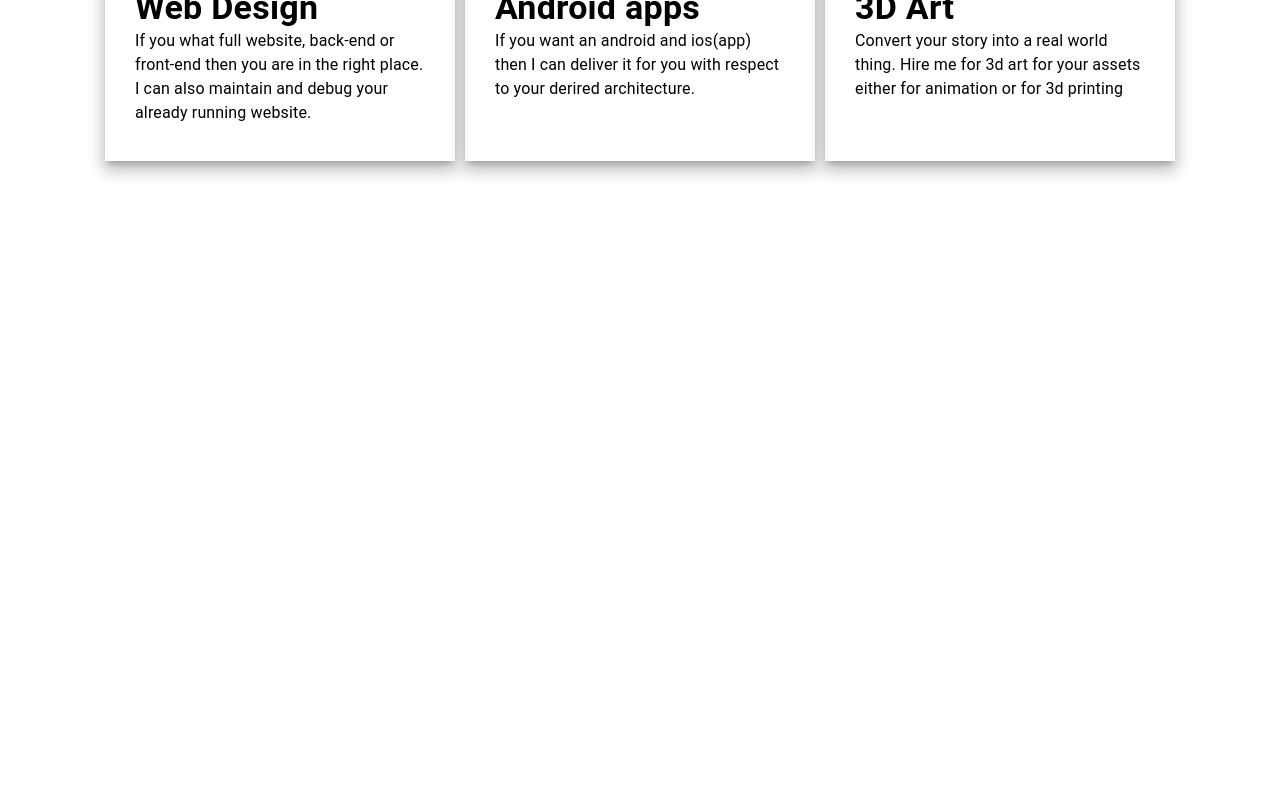
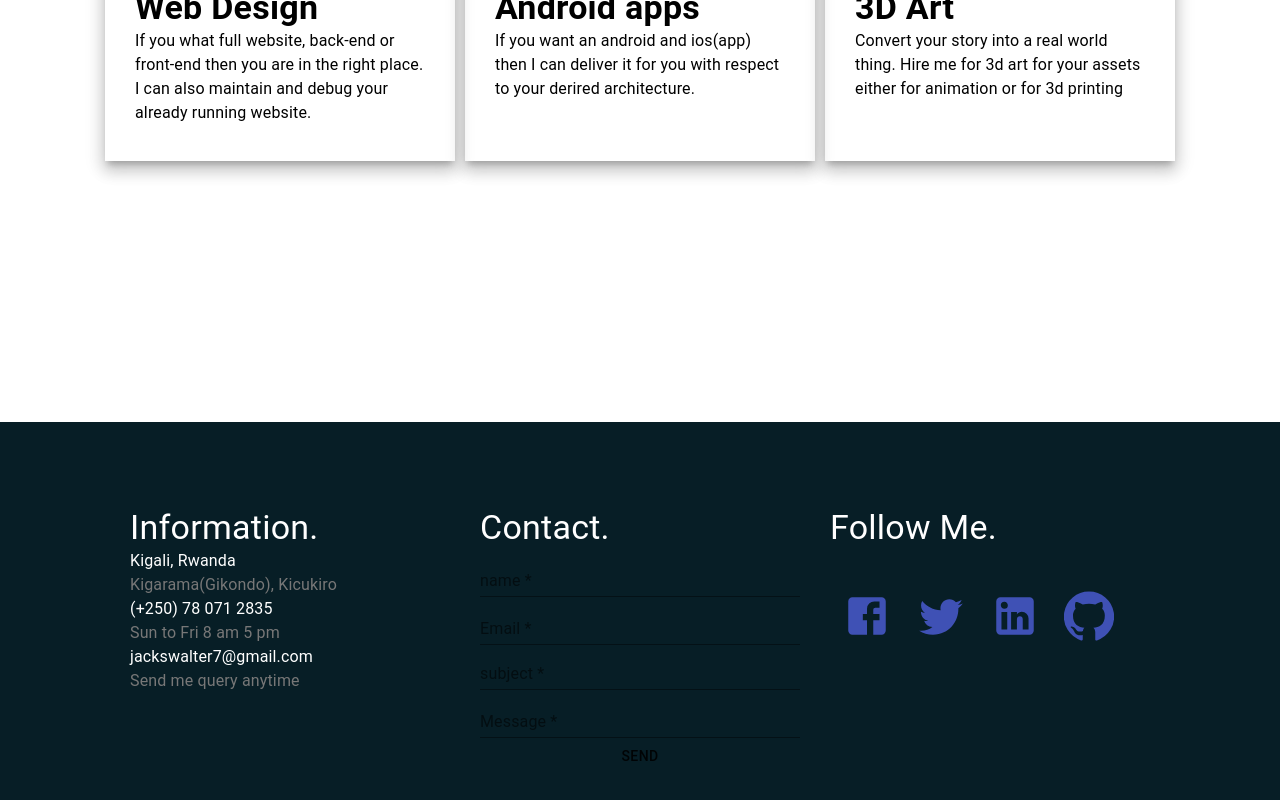
Before and after one commit to MugiranezaJ/MeOnline, a React (Create React App) app: page / in a window 1280 px wide. Shown: the part 2626-3426 px from the top of the page. Before the commit the page ends 3048 px from the top, so only its background shows below. Built offline with nearby package versions, Linux system fonts and the light colour scheme.

Commit message:
adding footer

```diff
--- a/package.json
+++ b/package.json
@@ -9,12 +9,15 @@
     "@testing-library/jest-dom": "^5.13.0",
     "@testing-library/react": "^11.2.7",
     "@testing-library/user-event": "^12.8.3",
+    "emailjs-com": "^2.6.4",
+    "formik": "^2.2.9",
     "react": "^17.0.2",
     "react-dom": "^17.0.2",
     "react-router-dom": "^5.2.0",
     "react-router-hash-link": "^2.4.3",
     "react-scripts": "4.0.3",
-    "web-vitals": "^1.1.2"
+    "web-vitals": "^1.1.2",
+    "yup": "^0.32.9"
   },
   "scripts": {
     "start": "react-scripts start",
--- a/src/App.js
+++ b/src/App.js
@@ -8,7 +8,7 @@ import { About } from './Components/About'
 import { Experience } from './Components/Experience'
 import { Facebook, GitHub, HomeOutlined, LinkedIn, MailOutline, PhoneOutlined, Twitter } from '@material-ui/icons';
 import { Services } from './Components/Services';
-// import { Footer } from './components/footer';
+import { Footer } from './Components/footer';
 import { HashLink as Link } from 'react-router-hash-link';
 import { BrowserRouter as Router } from "react-router-dom";
 import SideDrawer from './Components/Drawer';
@@ -82,7 +82,7 @@ function App() {
       <About/>
       <Experience/>
       <Services/>
-      {/* <Footer/> */}
+      <Footer/>
     </div>
   );
 }
--- /dev/null
+++ b/src/Components/contactForm.js
@@ -0,0 +1,105 @@
+import React, { useState } from "react";
+import { Field, Formik } from "formik";
+import { makeStyles } from '@material-ui/core/styles';
+import * as Yup from "yup";
+import { Button, TextField } from "@material-ui/core";
+import emailjs from 'emailjs-com';
+export const ContactForm = () => {
+    const classes = useStyles();
+    const [response, setResponse] = useState();
+    const [error, setError] = useState();
+    return (
+  <Formik
+    initialValues={{ name:"", email: "", subject:"", message: "" }}
+    onSubmit={(values, { resetForm,setSubmitting }) => {
+        console.log("Logging in", values);
+        emailjs.send('service_q29gkb8', 'template_z0lvimw', values, 'user_CcwoPuwA0EUIOWdFSPZPC')
+        .then((result) => {
+            console.log(result.text);
+            setResponse(result.text)
+            resetForm()
+        }, (error) => {
+            console.log(error.text);
+            setError(error.text)
+        });
+        setSubmitting(false);
+    }}
+
+    validationSchema={Yup.object().shape({
+        name: Yup.string()
+        .required("Required.."),
+      email: Yup.string()
+        .email()
+        .required("Required"),
+        subject: Yup.string()
+        .required("Required"),
+      message: Yup.string()
+        .required("No message provided.")
+    })}
+  >
+    {props => {
+      const {
+        // values,
+        touched,
+        errors,
+        isSubmitting,
+        // handleChange,
+        // handleBlur,
+        handleSubmit
+      } = props;
+      return (
+        <form onSubmit={handleSubmit} className={classes.container}>
+            <Field
+                name='name'
+                label='name *'
+                className={classes.field}
+                as={TextField}
+                error={touched.name && errors.name}
+                helperText={touched.name && errors.name}
+            />
+
+            <Field
+                name='email'
+                label='Email *'
+                className={classes.field}
+                as={TextField}
+                error={touched.email && errors.email}
+                helperText={touched.email && errors.email}
+            />
+          <Field
+                name='subject'
+                label='subject *'
+                size='small'
+                className={classes.field}
+                as={TextField}
+                error={touched.subject && errors.subject}
+                helperText={touched.subject && errors.subject}
+            />
+          <Field
+                name='message'
+                label='Message *'
+                className={classes.field}
+                as={TextField}
+                error={touched.message && errors.message}
+                helperText={touched.message && errors.message}
+            />
+          <Button type="submit" disabled={isSubmitting}>
+            Send {response ? "Succedded" : error ? " Failed" : "" }
+          </Button>
+        </form>
+      );
+    }}
+  </Formik>
+)};
+const useStyles = makeStyles(theme => ({
+    container:{
+        display:'flex',
+        flexDirection:'column',
+        color:'white',
+        borderColor:'green'
+    },
+    field:{
+        color:'#fff',
+        borderColor:'green'
+    }
+}))
--- /dev/null
+++ b/src/Components/footer.js
@@ -0,0 +1,90 @@
+import React from 'react'
+import { makeStyles } from '@material-ui/core/styles';
+import { IconButton, Typography } from '@material-ui/core';
+import { ContactForm } from './contactForm';
+import { Facebook, GitHub, LinkedIn, Twitter } from '@material-ui/icons';
+
+export function Footer(){
+    const classes = useStyles();
+    return(
+        <div className={classes.container} id='contact'>
+            <div className={classes.footerInner}>
+                <div className={classes.card}>
+                <Typography variant={'h4'}>Information.</Typography>
+                    <div>
+                        <Typography> Kigali, Rwanda</Typography>
+                        <Typography style={{color:'#777777'}}>Kigarama(Gikondo), Kicukiro</Typography>
+                    </div>
+                    <div>
+                        <Typography> (+250) 78 071 2835</Typography>
+                        <Typography style={{color:'#777777'}}>Sun to Fri 8 am 5 pm</Typography>
+                    </div>
+                    <div>
+                        <Typography> jackswalter7@gmail.com</Typography>
+                        <Typography style={{color:'#777777'}}>Send me query anytime</Typography>
+                    </div>
+                </div>
+
+                <div className={classes.card}>
+                <Typography variant={'h4'}>Contact.</Typography>
+                    <ContactForm/>
+                </div>
+
+                <div className={classes.card}>
+                <Typography variant={'h4'}>Follow Me.</Typography>
+                <div style={{color:'white', margin:'30px 0'}}>
+                    <IconButton color='primary' href={'https://www.facebook.com/MugiranezaJofficial'}><Facebook className={classes.SocialButton}/></IconButton>
+                    <IconButton color='primary' href={'https://twitter.com/MugiranezaJ_'}><Twitter className={classes.SocialButton}/></IconButton>
+                    <IconButton color='primary' href={'https://www.linkedin.com/in/mugiraneza-jackson-9a7a181b8/'}><LinkedIn className={classes.SocialButton}/></IconButton>
+                    <IconButton color='primary' href={'https://github.com/MugiranezaJ'}><GitHub className={classes.SocialButton}/></IconButton>
+                </div>
+                </div>
+
+            </div>
+        </div>
+    )
+}
+const useStyles = makeStyles(theme => ({
+    container:{
+        height:'420px',
+        padding:'20px',
+        backgroundColor:'#071e26',
+        color:'#fff',
+        '@media(max-width: 900px)':{
+            height:'auto',
+          }
+    },
+    footerInner:{
+        // color:'black',
+        position:'relative',
+        margin:'auto',
+        marginTop:'30px',
+        height:'300px',
+        padding:'10px',
+        paddingTop:'20px',
+        display:'flex',
+        flexDirection:'row',
+        justifyContent: 'center',
+        textAlign:'left',
+        boxSizing:'border-box',
+        '@media(max-width: 900px)':{
+            height:'auto',
+            flexDirection:'column',
+            alignItems:'center',
+          }
+
+      },
+      card:{
+        width:'320px',
+        height:'300px',
+        padding:'15px',
+        // backgroundColor:'yellow',
+        '@media(max-width: 900px)':{
+            width:'100%',
+            textAlign:'center'
+          }
+      },
+      SocialButton:{
+          fontSize:'50px'
+      }
+}))
```
Also changed, not shown: 1 other file (tests, documents, lock files or other folders).
